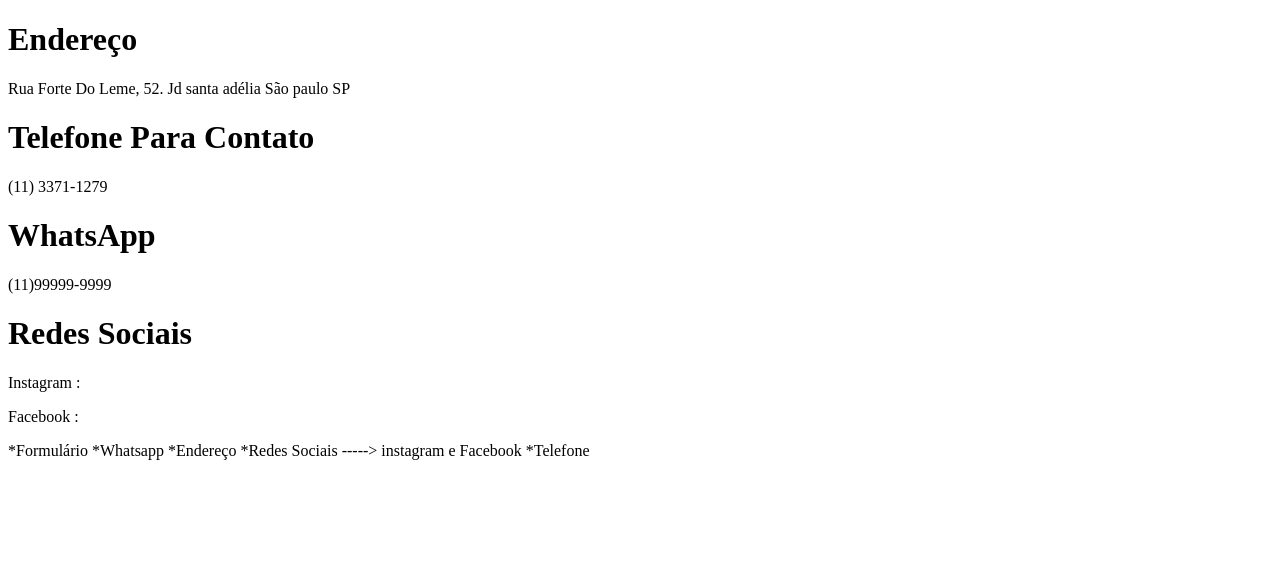
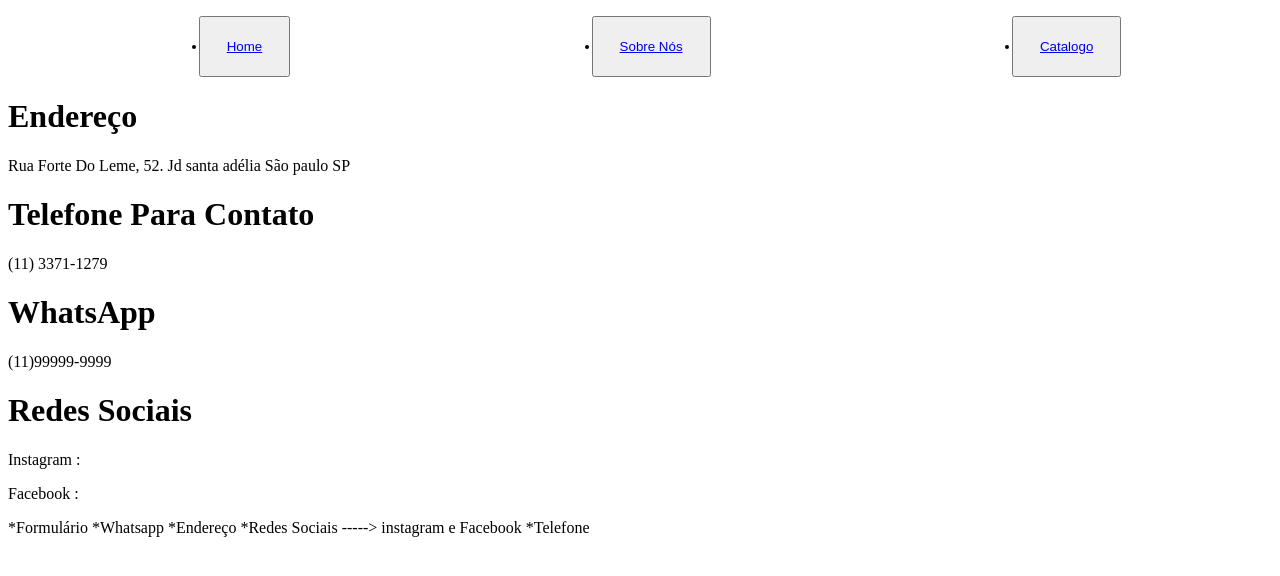
Before and after one commit to Leonardo-Talanski/sapataria-arnaldo, a plain HTML site: page Contato.html in a window 1280 px wide. Drawn offline with Linux system fonts and the light colour scheme.

Commit message:
Alteração de implantação de style na aba catalogo

```diff
--- a/Contato.html
+++ b/Contato.html
@@ -5,8 +5,28 @@
     <meta http-equiv="X-UA-Compatible" content="IE=edge">
     <meta name="viewport" content="width=device-width, initial-scale=1.0">
     <title>Contato</title>
+    <link rel="stylesheet" href="style.css">
 </head>
 <body>
+
+
+    <nav class= "menu-navegacao">
+        <ul>
+
+            <button>
+          <li><a href="index.html">Home</a></li>
+          <button>
+          <li><a href="sobre-nos.html">Sobre Nós</a></li>
+          <button>
+          <li><a href="catalogo.html">Catalogo</a></li>
+
+
+
+
+        </ul>
+
+    </nav>
+
 
 
    <h1>Endereço</h1>
--- a/style.css
+++ b/style.css
@@ -29,3 +29,13 @@ padding: 20px;
     background-color: rgb(82, 1, 1);
 
 }
+
+
+.catalogo{
+
+          color:rgb(127, 224, 224);
+
+          background-color: rgb(82, 1, 1);
+
+
+        }
```
Also changed, not shown: catalogo.html (+1 -3 lines).
